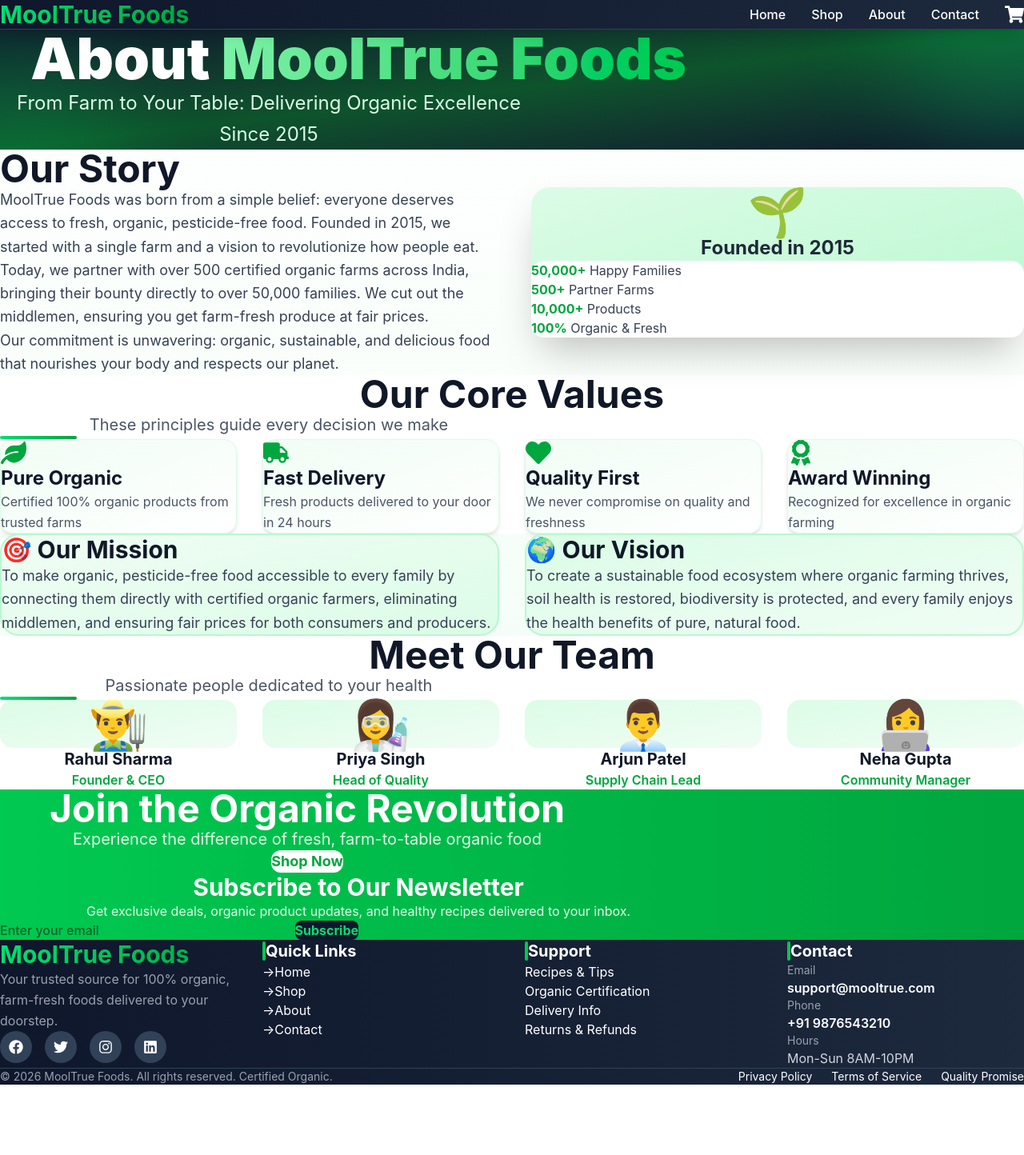
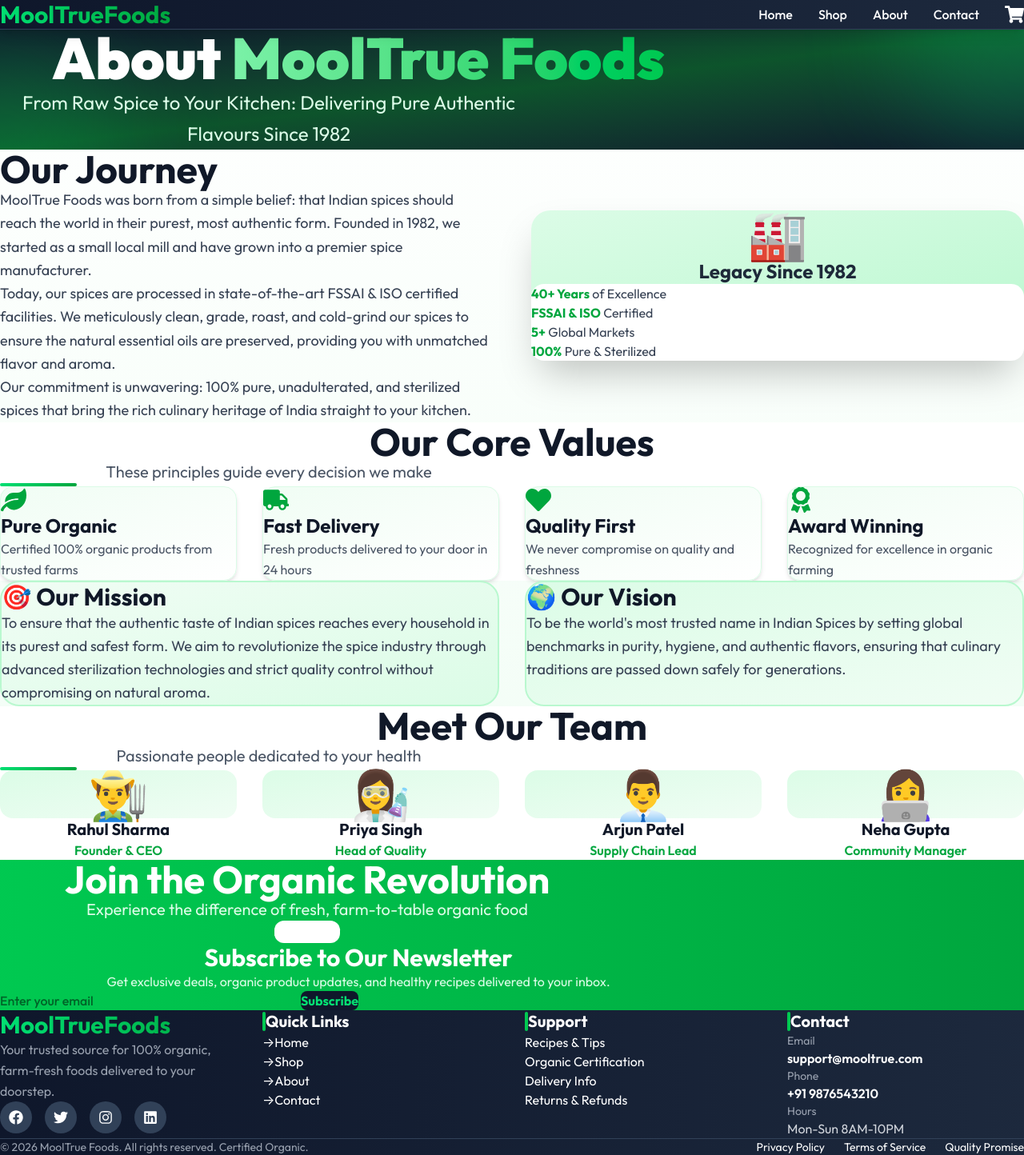
Before and after one commit to YashUpd/MoolTrueFoods, a React (Vite) app: page /about in a window 1280 px wide. Shown: the whole page at 80% size. Before the commit the page ends 1356 px from the top, so only its background shows below. Built offline with nearby package versions, Linux system fonts and the light colour scheme.

Commit message:
fixed UI bugs

```diff
--- a/index.html
+++ b/index.html
@@ -4,7 +4,10 @@
     <meta charset="UTF-8" />
     <link rel="icon" type="image/svg+xml" href="/favicon.svg" />
     <meta name="viewport" content="width=device-width, initial-scale=1.0" />
-    <title>mooltruefoods</title>
+    <title>MoolTrue Foods - 100% Organic & Farm Fresh</title>
+    <link rel="preconnect" href="https://fonts.googleapis.com">
+    <link rel="preconnect" href="https://fonts.gstatic.com" crossorigin>
+    <link href="https://fonts.googleapis.com/css2?family=Outfit:wght@300;400;500;600;700;800;900&display=swap" rel="stylesheet">
   </head>
   <body>
     <div id="root"></div>
--- a/src/App.jsx
+++ b/src/App.jsx
@@ -14,7 +14,7 @@ function App() {
   return (
     <CartProvider>
       <BrowserRouter>
-        <div className="min-h-screen flex flex-col bg-white text-gray-900">
+        <div className="min-h-screen flex flex-col bg-white text-gray-900 overflow-x-hidden">
           <Navbar />
 
           <div className="flex-grow">
--- a/src/components/Footer.jsx
+++ b/src/components/Footer.jsx
@@ -1,3 +1,4 @@
+import { Link } from 'react-router-dom'
 import { FaFacebook, FaTwitter, FaInstagram, FaLinkedin } from 'react-icons/fa'
 
 function Footer() {
@@ -23,11 +24,11 @@ function Footer() {
 
       {/* Main Footer Content */}
       <div className='px-4 sm:px-6 lg:px-8 py-16'>
-        <div className='max-w-7xl mx-auto px-4 sm:px-6 lg:px-8'>
+        <div className='max-w-7xl mx-auto'>
           <div className='grid grid-cols-1 sm:grid-cols-2 lg:grid-cols-4 gap-8 mb-12'>
             {/* Brand Section */}
             <div>
-              <h2 className='text-3xl font-bold bg-gradient-to-r from-green-400 to-green-600 bg-clip-text text-transparent mb-4'>MoolTrue Foods</h2>
+              <h2 className='text-3xl font-bold bg-gradient-to-r from-green-400 to-green-600 bg-clip-text text-transparent mb-4'>MoolTrueFoods</h2>
               <p className='text-gray-400 mb-6 leading-relaxed'>
                 Your trusted source for 100% organic, farm-fresh foods delivered to your doorstep.
               </p>
@@ -55,24 +56,24 @@ function Footer() {
               </h3>
               <ul className='space-y-3'>
                 <li>
-                  <a href='#' className='text-gray-400 hover:text-green-400 transition-colors duration-300 flex items-center'>
+                  <Link to='/' className='text-gray-400 hover:text-green-400 transition-colors duration-300 flex items-center cursor-pointer'>
                     <span className='mr-2'>→</span>Home
-                  </a>
+                  </Link>
                 </li>
                 <li>
-                  <a href='#' className='text-gray-400 hover:text-green-400 transition-colors duration-300 flex items-center'>
+                  <Link to='/shop' className='text-gray-400 hover:text-green-400 transition-colors duration-300 flex items-center cursor-pointer'>
                     <span className='mr-2'>→</span>Shop
-                  </a>
+                  </Link>
                 </li>
                 <li>
-                  <a href='#' className='text-gray-400 hover:text-green-400 transition-colors duration-300 flex items-center'>
+                  <Link to='/about' className='text-gray-400 hover:text-green-400 transition-colors duration-300 flex items-center cursor-pointer'>
                     <span className='mr-2'>→</span>About
-                  </a>
+                  </Link>
                 </li>
                 <li>
-                  <a href='#' className='text-gray-400 hover:text-green-400 transition-colors duration-300 flex items-center'>
+                  <Link to='/contact' className='text-gray-400 hover:text-green-400 transition-colors duration-300 flex items-center cursor-pointer'>
                     <span className='mr-2'>→</span>Contact
-                  </a>
+                  </Link>
                 </li>
               </ul>
             </div>
--- a/src/components/Navbar.jsx
+++ b/src/components/Navbar.jsx
@@ -21,7 +21,7 @@ function Navbar() {
         {/* Logo */}
         <Link to="/" onClick={closeMenu}>
           <h1 className="text-2xl sm:text-3xl font-bold bg-gradient-to-r from-green-400 to-green-600 bg-clip-text text-transparent flex-shrink-0 cursor-pointer">
-            MoolTrue Foods
+            MoolTrueFoods
           </h1>
         </Link>
 
--- a/src/index.css
+++ b/src/index.css
@@ -11,7 +11,7 @@ html {
 }
 
 body {
-  font-family: -apple-system, BlinkMacSystemFont, 'Segoe UI', Roboto, 'Helvetica Neue', sans-serif;
+  font-family: 'Outfit', -apple-system, BlinkMacSystemFont, 'Segoe UI', Roboto, 'Helvetica Neue', sans-serif;
   -webkit-font-smoothing: antialiased;
   -moz-osx-font-smoothing: grayscale;
 }
--- a/src/pages/About.jsx
+++ b/src/pages/About.jsx
@@ -1,4 +1,5 @@
 import { motion } from "framer-motion";
+import { Link } from "react-router-dom";
 import { FaLeaf, FaTruck, FaHeart, FaAward } from "react-icons/fa";
 
 function About() {
@@ -35,12 +36,13 @@ function About() {
   return (
     <div className="bg-gradient-to-b from-white to-green-50">
       {/* Hero Section */}
-      <section className="relative px-6 sm:px-8 py-20 md:py-32 bg-gradient-to-br from-slate-900 via-green-900 to-slate-900 text-white overflow-hidden">
+      <section className="relative py-16 sm:py-20 md:py-32 bg-gradient-to-br from-slate-900 via-green-900 to-slate-900 text-white overflow-hidden">
         <div className="absolute inset-0 opacity-20">
           <div className="absolute -top-40 -right-40 w-80 h-80 bg-green-400 rounded-full blur-3xl"></div>
           <div className="absolute -bottom-40 -left-40 w-80 h-80 bg-green-500 rounded-full blur-3xl"></div>
         </div>
 
+        <div className="max-w-7xl mx-auto px-4 sm:px-6 lg:px-8">
           <motion.div
             initial={{ opacity: 0, y: 20 }}
             animate={{ opacity: 1, y: 0 }}
@@ -54,13 +56,14 @@ function About() {
               </span>
             </h1>
             <p className="text-xl md:text-2xl text-green-100 leading-relaxed max-w-2xl mx-auto">
-            From Farm to Your Table: Delivering Organic Excellence Since 2015
+              From Raw Spice to Your Kitchen: Delivering Pure Authentic Flavours Since 1982
             </p>
           </motion.div>
+        </div>
       </section>
 
       {/* Our Story Section */}
-      <section className="px-4 sm:px-6 lg:px-8 py-12 sm:py-16 md:py-24">
+      <section className="py-12 sm:py-16 md:py-24">
         <div className="max-w-7xl mx-auto px-4 sm:px-6 lg:px-8">
           <motion.div
             initial={{ opacity: 0, x: -20 }}
@@ -70,47 +73,40 @@ function About() {
           >
             <div className="order-2 md:order-1">
               <h2 className="text-4xl md:text-5xl font-bold text-gray-900 mb-6">
-                Our Story
+                Our Journey
               </h2>
               <p className="text-lg text-gray-700 leading-relaxed mb-4">
-                MoolTrue Foods was born from a simple belief: everyone deserves
-                access to fresh, organic, pesticide-free food. Founded in 2015,
-                we started with a single farm and a vision to revolutionize how
-                people eat.
+                MoolTrue Foods was born from a simple belief: that Indian spices should reach the world in their purest, most authentic form. Founded in 1982, we started as a small local mill and have grown into a premier spice manufacturer.
               </p>
               <p className="text-lg text-gray-700 leading-relaxed mb-4">
-                Today, we partner with over 500 certified organic farms across
-                India, bringing their bounty directly to over 50,000 families.
-                We cut out the middlemen, ensuring you get farm-fresh produce at
-                fair prices.
+                Today, our spices are processed in state-of-the-art FSSAI & ISO certified facilities. We meticulously clean, grade, roast, and cold-grind our spices to ensure the natural essential oils are preserved, providing you with unmatched flavor and aroma.
               </p>
               <p className="text-lg text-gray-700 leading-relaxed">
-                Our commitment is unwavering: organic, sustainable, and
-                delicious food that nourishes your body and respects our planet.
+                Our commitment is unwavering: 100% pure, unadulterated, and sterilized spices that bring the rich culinary heritage of India straight to your kitchen.
               </p>
             </div>
             <div className="order-1 md:order-2">
               <div className="bg-gradient-to-br from-green-100 to-green-200 rounded-3xl p-8 shadow-2xl">
-                <div className="text-6xl text-center mb-4">🌱</div>
+                <div className="text-6xl text-center mb-4">🏭</div>
                 <h3 className="text-2xl font-bold text-gray-800 text-center mb-4">
-                  Founded in 2015
+                  Legacy Since 1982
                 </h3>
                 <div className="bg-white rounded-2xl p-6 space-y-3">
                   <p className="text-gray-700">
-                    <span className="font-bold text-green-600">50,000+</span>{" "}
-                    Happy Families
+                    <span className="font-bold text-green-600">40+ Years</span>{" "}
+                    of Excellence
                   </p>
                   <p className="text-gray-700">
-                    <span className="font-bold text-green-600">500+</span>{" "}
-                    Partner Farms
+                    <span className="font-bold text-green-600">FSSAI & ISO</span>{" "}
+                    Certified
                   </p>
                   <p className="text-gray-700">
-                    <span className="font-bold text-green-600">10,000+</span>{" "}
-                    Products
+                    <span className="font-bold text-green-600">5+</span>{" "}
+                    Global Markets
                   </p>
                   <p className="text-gray-700">
                     <span className="font-bold text-green-600">100%</span>{" "}
-                    Organic & Fresh
+                    Pure & Sterilized
                   </p>
                 </div>
               </div>
@@ -120,7 +116,7 @@ function About() {
       </section>
 
       {/* Values Section */}
-      <section className="px-4 sm:px-6 lg:px-8 py-12 sm:py-16 md:py-24 bg-white">
+      <section className="py-12 sm:py-16 md:py-24 bg-white">
         <div className="max-w-7xl mx-auto px-4 sm:px-6 lg:px-8">
           <motion.div
             initial={{ opacity: 0, y: 20 }}
@@ -162,7 +158,7 @@ function About() {
       </section>
 
       {/* Mission & Vision */}
-      <section className="px-4 sm:px-6 lg:px-8 py-12 sm:py-16 md:py-24">
+      <section className="py-12 sm:py-16 md:py-24">
         <div className="max-w-7xl mx-auto px-4 sm:px-6 lg:px-8">
           <div className="grid grid-cols-1 md:grid-cols-2 gap-8">
             <motion.div
@@ -175,10 +171,7 @@ function About() {
                 🎯 Our Mission
               </h3>
               <p className="text-lg text-gray-700 leading-relaxed">
-                To make organic, pesticide-free food accessible to every family
-                by connecting them directly with certified organic farmers,
-                eliminating middlemen, and ensuring fair prices for both
-                consumers and producers.
+                To ensure that the authentic taste of Indian spices reaches every household in its purest and safest form. We aim to revolutionize the spice industry through advanced sterilization technologies and strict quality control without compromising on natural aroma.
               </p>
             </motion.div>
 
@@ -192,9 +185,7 @@ function About() {
                 🌍 Our Vision
               </h3>
               <p className="text-lg text-gray-700 leading-relaxed">
-                To create a sustainable food ecosystem where organic farming
-                thrives, soil health is restored, biodiversity is protected, and
-                every family enjoys the health benefits of pure, natural food.
+                To be the world's most trusted name in Indian Spices by setting global benchmarks in purity, hygiene, and authentic flavors, ensuring that culinary traditions are passed down safely for generations.
               </p>
             </motion.div>
           </div>
@@ -202,7 +193,7 @@ function About() {
       </section>
 
       {/* Team Section */}
-      <section className="px-4 sm:px-6 lg:px-8 py-12 sm:py-16 md:py-24 bg-white">
+      <section className="py-12 sm:py-16 md:py-24 bg-white">
         <div className="max-w-7xl mx-auto px-4 sm:px-6 lg:px-8">
           <motion.div
             initial={{ opacity: 0, y: 20 }}
@@ -242,7 +233,8 @@ function About() {
       </section>
 
       {/* CTA Section */}
-      <section className="px-4 sm:px-6 lg:px-8 py-16 sm:py-20 md:py-24 bg-gradient-to-r from-green-500 to-green-600 text-white">
+      <section className="py-12 sm:py-16 md:py-24 bg-gradient-to-r from-green-500 to-green-600 text-white">
+        <div className="max-w-7xl mx-auto px-4 sm:px-6 lg:px-8">
           <motion.div
             initial={{ opacity: 0, y: 20 }}
             whileInView={{ opacity: 1, y: 0 }}
@@ -255,10 +247,14 @@ function About() {
             <p className="text-xl mb-8 text-green-100">
               Experience the difference of fresh, farm-to-table organic food
             </p>
-          <button className="bg-white text-green-600 px-8 py-4 rounded-xl font-bold text-lg hover:shadow-2xl transform hover:scale-105 transition-all duration-300">
+            <Link
+              to="/shop"
+              className="bg-white text-green-600 px-8 py-4 rounded-xl font-bold text-lg hover:shadow-2xl transform hover:scale-105 transition-all duration-300 text-center cursor-pointer inline-block"
+            >
               Shop Now
-          </button>
+            </Link>
           </motion.div>
+        </div>
       </section>
     </div>
   );
--- a/src/pages/Home.jsx
+++ b/src/pages/Home.jsx
@@ -1,4 +1,5 @@
 import { motion } from "framer-motion";
+import { Link } from "react-router-dom";
 import Hero from "../components/Hero";
 import CategorySection from "../components/CategorySection";
 import ProductCard from "../components/ProductCard";
@@ -9,23 +10,23 @@ function Home() {
   const benefits = [
     {
       icon: <FaLeaf size={28} />,
-      title: "100% Organic",
-      desc: "Certified organic, pesticide-free produce",
+      title: "Origin & Sourcing",
+      desc: "Handpicked from the finest spice farms across India for authentic regional flavors.",
+    },
+    {
+      icon: <FaCheckCircle size={28} />,
+      title: "MoolTrue Advantage",
+      desc: "Processed with caution, 100% fungus-free, unadulterated, and packed with purity.",
+    },
+    {
+      icon: <FaUndo size={28} />,
+      title: "Flavour Profile",
+      desc: "Preserving natural essential oils for rich aroma and deep, vibrant colors.",
     },
     {
       icon: <FaTruck size={28} />,
-      title: "Fast Delivery",
-      desc: "Fresh delivered within 24 hours",
-    },
-    {
-      icon: <FaUndo size={28} />,
-      title: "Money Back",
-      desc: "7-day satisfaction guarantee",
-    },
-    {
-      icon: <FaCheckCircle size={28} />,
-      title: "Quality Assured",
-      desc: "Farm-fresh and carefully inspected",
+      title: "Cooking Uses",
+      desc: "Perfect for tempering, marinades, curries, and elevating everyday meals.",
     },
   ];
 
@@ -50,7 +51,7 @@ function Home() {
       <Hero />
 
       {/* Benefits Section */}
-      <section className="px-4 sm:px-6 lg:px-8 py-12 sm:py-16 md:py-24 bg-gradient-to-b from-white to-green-50">
+      <section className="py-12 sm:py-16 md:py-24 bg-gradient-to-b from-white to-green-50">
         <div className="max-w-7xl mx-auto px-4 sm:px-6 lg:px-8">
           <div className="grid grid-cols-1 sm:grid-cols-2 lg:grid-cols-4 gap-6 md:gap-8">
             {benefits.map((benefit, index) => (
@@ -78,7 +79,7 @@ function Home() {
       <CategorySection />
 
       {/* Featured Products Section */}
-      <section className="px-4 sm:px-6 lg:px-8 py-12 sm:py-16 md:py-24 bg-white">
+      <section className="py-12 sm:py-16 md:py-24 bg-white">
         <div className="max-w-7xl mx-auto px-4 sm:px-6 lg:px-8">
           {/* Section Header */}
           <motion.div
@@ -88,11 +89,10 @@ function Home() {
             className="text-center mb-16"
           >
             <h2 className="text-4xl md:text-5xl font-bold text-gray-900 mb-4">
-              Featured Organic Products
+              Best Sellers & Blends
             </h2>
             <p className="text-lg md:text-xl text-gray-600 max-w-2xl mx-auto leading-relaxed">
-              Handpicked from trusted farms. Fresh, healthy, and delicious. See
-              what's new this season.
+              Discover the most loved masalas and fresh spices, sourced with care to bring authentic flavors to your kitchen.
             </p>
             <div className="w-24 h-1 bg-gradient-to-r from-green-400 to-green-600 rounded-full mx-auto mt-8"></div>
           </motion.div>
@@ -118,15 +118,18 @@ function Home() {
             transition={{ duration: 0.8 }}
             className="flex justify-center mt-12 md:mt-16"
           >
-            <button className="bg-gradient-to-r from-green-500 to-green-600 text-white px-10 py-4 rounded-xl font-bold text-lg hover:shadow-lg hover:shadow-green-500/50 transform hover:scale-105 transition-all duration-300">
+            <Link
+              to="/shop"
+              className="bg-gradient-to-r from-green-500 to-green-600 text-white px-10 py-4 rounded-xl font-bold text-lg hover:shadow-lg hover:shadow-green-500/50 transform hover:scale-105 transition-all duration-300 text-center cursor-pointer inline-block"
+            >
               View All Products
-            </button>
+            </Link>
           </motion.div>
         </div>
       </section>
 
-      {/* Why Choose Us Section */}
-      <section className="px-4 sm:px-6 lg:px-8 py-12 sm:py-16 md:py-24 bg-gradient-to-b from-green-50 to-white">
+      {/* State-of-the-art Process Section */}
+      <section className="py-12 sm:py-16 md:py-24 bg-gradient-to-b from-green-50 to-white">
         <div className="max-w-7xl mx-auto px-4 sm:px-6 lg:px-8">
           <div className="grid grid-cols-1 lg:grid-cols-2 gap-12 items-center">
             {/* Left Content */}
@@ -136,24 +139,20 @@ function Home() {
               transition={{ duration: 0.8 }}
             >
               <h2 className="text-4xl md:text-5xl font-bold text-gray-900 mb-6">
-                Why Choose{" "}
-                <span className="text-green-600">MoolTrue Foods?</span>
+                The Science of Pure <span className="text-green-600">Spices</span>
               </h2>
               <p className="text-lg text-gray-700 leading-relaxed mb-8">
-                We're committed to bringing you the freshest, most nutritious
-                organic produce directly from farms to your table. Every product
-                is carefully selected to ensure quality, freshness, and health
-                benefits.
+                Our manufacturing facilities ensure that every grain of spice that reaches your kitchen is 100% safe, aromatic, and packed with its natural oils. We follow a rigorous 5-step process:
               </p>
 
               <div className="space-y-4">
                 {[
-                  "100% certified organic products",
-                  "Direct from farms to you",
-                  "Same-day freshness guarantee",
-                  "Expert quality checks",
-                  "Sustainable farming practices",
-                  "Fair prices for farmers",
+                  "Advanced Cleaning & Grading",
+                  "ETM Sterilization for 100% safety",
+                  "Cold-grinding to preserve natural oils",
+                  "Zero added colors or preservatives",
+                  "FSSAI & ISO Certified Facilities",
+                  "Tamper-proof aroma-lock packaging",
                 ].map((item, index) => (
                   <div key={index} className="flex items-center gap-4">
                     <div className="w-8 h-8 bg-green-500 text-white rounded-full flex items-center justify-center font-bold text-sm flex-shrink-0">
@@ -173,13 +172,12 @@ function Home() {
               className="bg-gradient-to-br from-green-100 to-green-200 rounded-3xl p-12 shadow-xl"
             >
               <div className="text-center">
-                <div className="text-7xl mb-6">🌾</div>
+                <div className="text-7xl mb-6">⚙️</div>
                 <h3 className="text-2xl font-bold text-gray-800 mb-4">
-                  Farm Fresh Quality
+                  Uncompromised Purity
                 </h3>
                 <p className="text-gray-700 leading-relaxed">
-                  Grown with care, harvested fresh, delivered fast. That's the
-                  MoolTrue Foods promise.
+                  From rigorous lab testing to advanced processing technology. We bring the safest spices to India.
                 </p>
               </div>
             </motion.div>
@@ -188,7 +186,7 @@ function Home() {
       </section>
 
       {/* Testimonials Section */}
-      <section className="px-4 sm:px-6 lg:px-8 py-12 sm:py-16 md:py-24 bg-white">
+      <section className="py-12 sm:py-16 md:py-24 bg-white">
         <div className="max-w-7xl mx-auto px-4 sm:px-6 lg:px-8">
           {/* Section Header */}
           <motion.div
@@ -232,39 +230,11 @@ function Home() {
         </div>
       </section>
 
-      {/* Newsletter Section */}
-      <section className="px-6 sm:px-8 py-16 md:py-24 bg-gradient-to-r from-green-500 to-green-600 text-white">
-        <motion.div
-          initial={{ opacity: 0, y: 20 }}
-          whileInView={{ opacity: 1, y: 0 }}
-          transition={{ duration: 0.8 }}
-          className="max-w-4xl mx-auto text-center"
-        >
-          <h2 className="text-4xl md:text-5xl font-bold mb-6">
-            Fresh Recipes & Organic Tips
-          </h2>
-          <p className="text-xl text-green-100 mb-8 leading-relaxed">
-            Subscribe to get exclusive recipes, health tips, and special offers
-            delivered to your inbox every week.
-          </p>
-          <div className="flex flex-col sm:flex-row gap-4 max-w-md mx-auto">
-            <input
-              type="email"
-              placeholder="Enter your email"
-              className="flex-1 px-6 py-4 rounded-xl text-black font-medium focus:outline-none focus:ring-2 focus:ring-white"
-            />
-            <button className="bg-white text-green-600 px-8 py-4 rounded-xl font-bold hover:shadow-lg transform hover:scale-105 transition-all duration-300">
-              Subscribe
-            </button>
-          </div>
-          <p className="text-green-100 text-sm mt-4">
-            We respect your privacy. Unsubscribe anytime.
-          </p>
-        </motion.div>
-      </section>
+
 
       {/* CTA Section */}
-      <section className="px-6 sm:px-8 py-16 md:py-24 bg-gradient-to-b from-white to-green-50">
+      <section className="py-12 sm:py-16 md:py-24 bg-gradient-to-b from-white to-green-50">
+        <div className="max-w-7xl mx-auto px-4 sm:px-6 lg:px-8">
           <motion.div
             initial={{ opacity: 0, y: 20 }}
             whileInView={{ opacity: 1, y: 0 }}
@@ -278,10 +248,14 @@ function Home() {
               Experience the difference of fresh, farm-to-table organic food. Your
               first order comes with a special welcome discount.
             </p>
-          <button className="bg-gradient-to-r from-green-500 to-green-600 text-white px-10 py-5 rounded-xl font-bold text-lg hover:shadow-lg hover:shadow-green-500/50 transform hover:scale-105 transition-all duration-300">
+            <Link
+              to="/shop"
+              className="bg-gradient-to-r from-green-500 to-green-600 text-white px-10 py-5 rounded-xl font-bold text-lg hover:shadow-lg hover:shadow-green-500/50 transform hover:scale-105 transition-all duration-300 text-center cursor-pointer inline-block"
+            >
               Shop Now & Get 20% Off
-          </button>
+            </Link>
           </motion.div>
+        </div>
       </section>
     </div>
   );
```
Also changed, not shown: src/components/CategorySection.jsx (+32 -11 lines), src/components/Hero.jsx (+12 -5 lines), src/components/ProductCard.jsx (+8 -7 lines), src/data/products.js (+11 -11 lines), src/pages/Contact.jsx (+39 -41 lines). Lines whose indentation alone changed are shown as unchanged.
